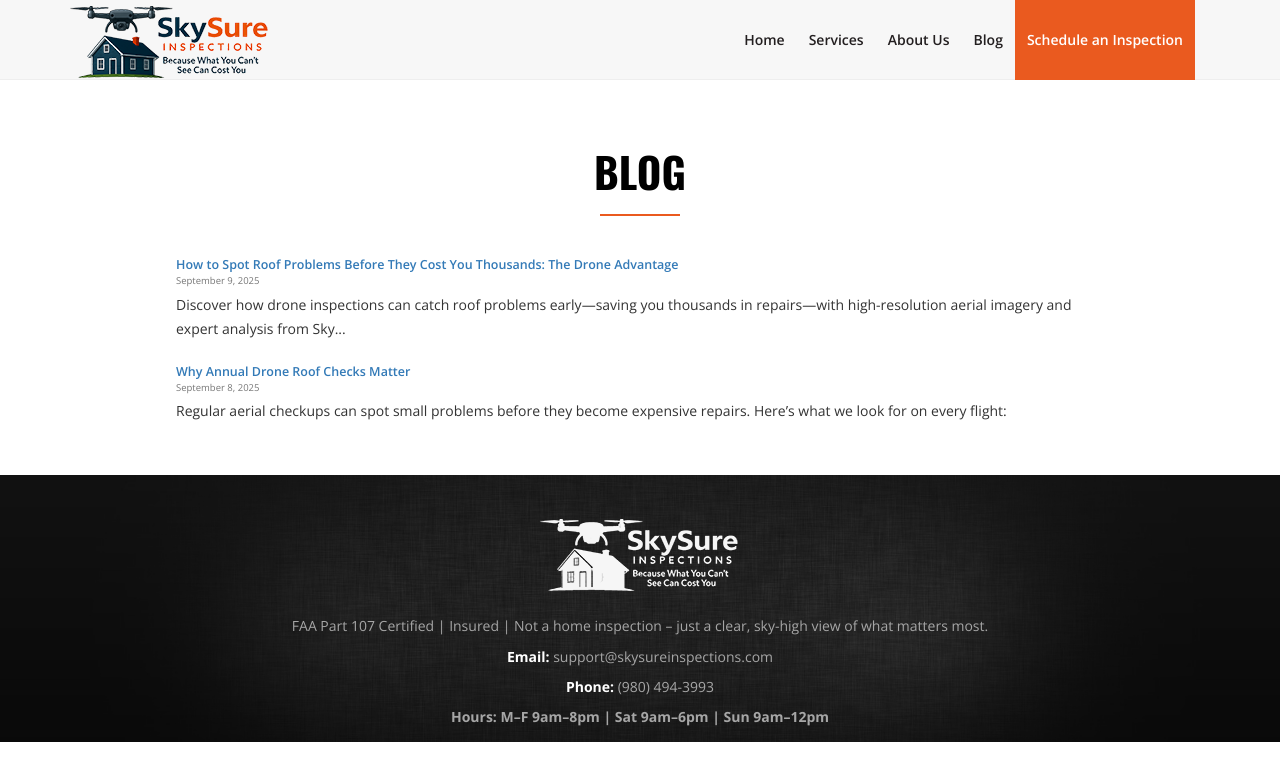
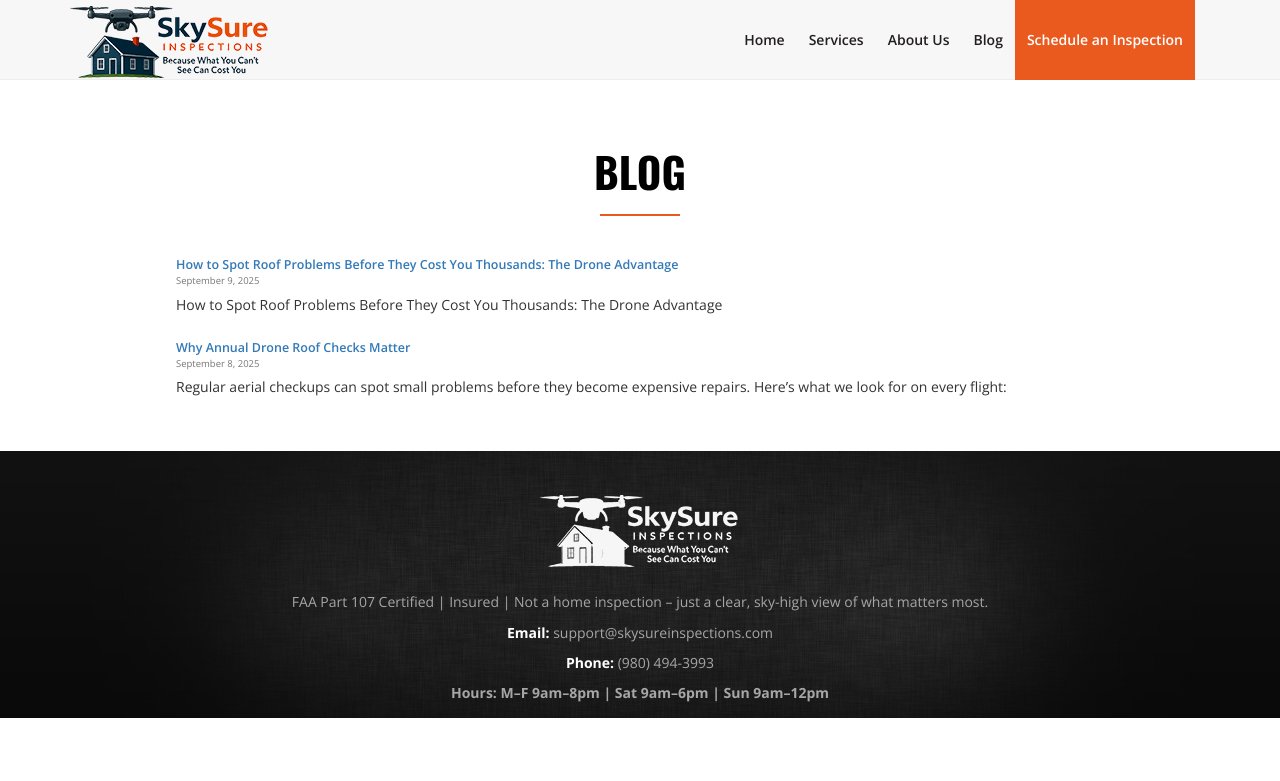
Before and after one commit to ahdworsky/SkySureInspections, a Jekyll site: the page built from blog/index.html, in a window 1280 px wide. Shown: the top 781 px of the page. Built offline with Jekyll 4.4.1, drawn with Linux system fonts in a browser that asks for light colours.

Commit message:
Update 2025-09-09-new-post.md

```diff
--- a/_posts/2025-09-09-new-post.md
+++ b/_posts/2025-09-09-new-post.md
@@ -4,9 +4,6 @@
 date: 2025-09-09 09:00:00 -0400
 description: "Discover how drone inspections can catch roof problems early—saving you thousands in repairs—with high-resolution aerial imagery and expert analysis from SkySure Inspections. Stay ahead of costly damage with a simple, annual check-up!"
 ---
-
-Discover how drone inspections can catch roof problems early—saving you thousands in repairs—with high-resolution aerial imagery and expert analysis from SkySure Inspections. Stay ahead of costly damage with a simple, annual check-up!
-<!--more-->
 
 # How to Spot Roof Problems Before They Cost You Thousands: The Drone Advantage
 
```
